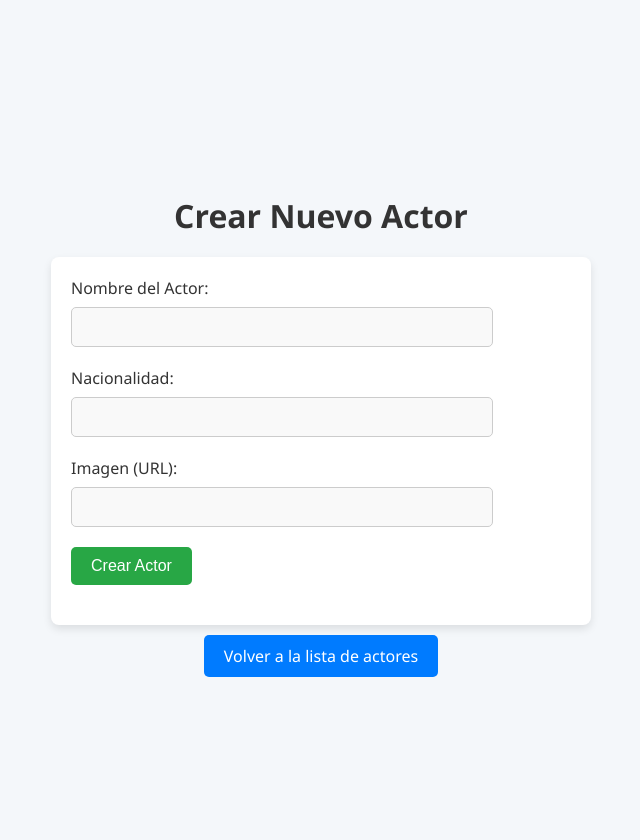
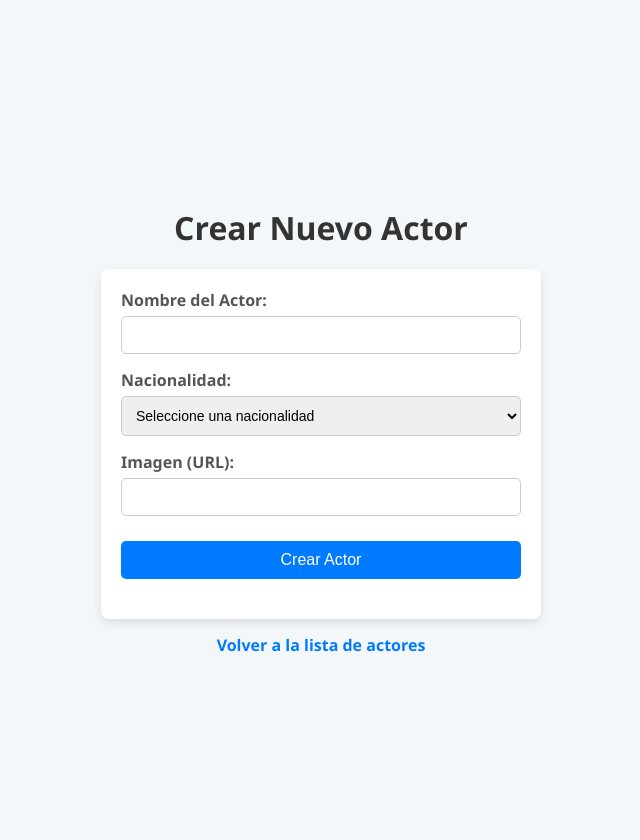
Before and after one commit to JoanValorr/peliculasCRUD, a PHP site: page /php/actor/crearActor.php in a window 1280 px wide. Shown: the whole page, without its empty margins (319-959 px from the left). Run offline with PHP 8.4, Linux system fonts and the light colour scheme; data comes from the database, SQL or seed files in the repository.

Commit message:
subir codigo

```diff
--- a/Proyecto_Pelis/css/borrar.css
+++ b/Proyecto_Pelis/css/borrar.css
@@ -8,6 +8,7 @@
     justify-content: center;
     align-items: center;
     min-height: 100vh;
+    user-select: none;
 }
 
 /* Contenedor principal */
--- a/Proyecto_Pelis/css/creación.css
+++ b/Proyecto_Pelis/css/creación.css
@@ -1,70 +1,86 @@
+/* General form styles */
+body {
+    font-family: Arial, sans-serif;
+    background-color: #f4f4f9;
+    margin: 0;
+    padding: 20px;
+    display: flex;
+    justify-content: center;
+    align-items: center;
+    min-height: 100vh;
+}
 
-/* Form container */
 form {
-    background-color: #fff;
+    background-color: #ffffff;
     border-radius: 8px;
-    box-shadow: 0 4px 8px rgba(0, 0, 0, 0.1);
+    box-shadow: 0 4px 10px rgba(0, 0, 0, 0.1);
     padding: 20px;
     width: 100%;
-    max-width: 500px;
-    justify-content: center;
-    align-items: center;
+    max-width: 400px;
 }
 
-/* Form label styling */
-label {
-    font-size: 1rem;
+h1 {
+    text-align: center;
     color: #333;
-    display: block;
-    margin-bottom: 8px;
+    margin-bottom: 20px;
 }
 
-/* Input field styling */
-input[type="text"] {
-    width: 80%;
+label {
+    display: block;
+    font-weight: bold;
+    margin-bottom: 5px;
+    color: #555;
+}
+
+input[type="text"], select {
+    width: 100%;
     padding: 10px;
-    font-size: 1rem;
+    margin-bottom: 15px;
     border: 1px solid #ccc;
     border-radius: 5px;
-    margin-bottom: 20px;
-    background-color: #f9f9f9;
+    font-size: 14px;
+    box-sizing: border-box;
 }
 
-/* Button styling */
-button[type="submit"] {
-    background-color: #28a745;
+button {
+    background-color: #5cb85c;
     color: white;
-    padding: 10px 20px;
+    font-size: 16px;
+    padding: 10px 15px;
     border: none;
     border-radius: 5px;
-    font-size: 1rem;
     cursor: pointer;
-    transition: background-color 0.3s ease;
+    width: 100%;
+    margin-top: 10px;
 }
 
-/* Button hover effect */
-button[type="submit"]:hover {
-    background-color: #218838;
+button:hover {
+    background-color: #4cae4c;
+}
+
+/* Error message */
+.error-message {
+    background-color: #f8d7da;
+    color: #721c24;
+    padding: 10px;
+    border: 1px solid #f5c6cb;
+    border-radius: 5px;
+    margin-bottom: 15px;
+    text-align: center;
 }
 
 /* Back button container */
 .backContainer {
-    margin-top: 20px;
+    margin-top: 15px;
     text-align: center;
 }
 
-/* Back button styling */
-a.btn {
+.backContainer .btn {
+    color: #007bff;
     text-decoration: none;
-    background-color: #007bff;
-    color: white;
-    padding: 10px 20px;
-    border-radius: 5px;
-    font-size: 1rem;
-    transition: background-color 0.3s ease;
+    font-weight: bold;
 }
 
-/* Back button hover effect */
-a.btn:hover {
-    background-color: #0056b3;
+.backContainer .btn:hover {
+    text-decoration: underline;
 }
--- a/Proyecto_Pelis/css/styles.css
+++ b/Proyecto_Pelis/css/styles.css
@@ -8,6 +8,7 @@
     flex-direction: column;
     align-items: center;
     min-height: 100vh;
+    user-select: none;
 }
 
 /* Botón de volver a inicio */
--- a/Proyecto_Pelis/css/stylesIndex.css
+++ b/Proyecto_Pelis/css/stylesIndex.css
@@ -7,6 +7,8 @@
     align-items: center;
     justify-content: center;
     height: 100vh;
+    user-select: none;
+
 }
 
 /* Title styling */
--- a/Proyecto_Pelis/php/actor/crearActor.php
+++ b/Proyecto_Pelis/php/actor/crearActor.php
@@ -1,44 +1,42 @@
 <?php
-include_once '../conBBDD.php'; // Este archivo ya debería tener la conexión a la base de datos
+include_once '../conBBDD.php'; // Asegúrate de que este archivo establece correctamente la conexión PDO en $pdo.
+
+$error = '';
 
 if ($_SERVER['REQUEST_METHOD'] === 'POST') {
-    // Recupera los datos del formulario
-    $nombreActor = $_POST['nombreActor'] ?? null;
-    $nacionalidadActor = $_POST['nacionalidadActor'] ?? null;
-    $imagenActor = $_POST['imagenActor'] ?? null;
-
-    // Depuración: muestra los valores recibidos para asegurarte de que la URL se está recibiendo
-    echo "Nombre Actor: " . htmlspecialchars($nombreActor) . "<br>";
-    echo "Imagen Actor: " . htmlspecialchars($imagenActor) . "<br>";
-    echo "Nacionalidad Actor: " . htmlspecialchars($nacionalidadActor) . "<br>";
-
+    $nombreActor = $_POST['nombreActor'] ?? '';
+    $nacionalidadActor = $_POST['nacionalidadActor'] ?? '';
+    $imagenActor = $_POST['imagenActor'] ?? '';
 
     if (empty($nombreActor) || empty($nacionalidadActor) || empty($imagenActor)) {
-        $error = "No has rellenado todos los campos.";
+        $error = 'Por favor, completa todos los campos.';
     } else {
         try {
-            // Escapa los valores para evitar inyecciones SQL
-            $nombreActorEscapado = htmlspecialchars($nombreActor);
-            $nacionalidadActorEscapada = htmlspecialchars($nacionalidadActor);
-            $imagenActorEscapada = htmlspecialchars($imagenActor);
+            $stmt = $pdo->prepare("INSERT INTO actor (nombreActor, nacionalidadActor, imagen) VALUES (:nombreActor, :nacionalidadActor, :imagen)");
+            $stmt->bindParam(':nombreActor', $nombreActor);
+            $stmt->bindParam(':nacionalidadActor', $nacionalidadActor, PDO::PARAM_INT);
+            $stmt->bindParam(':imagen', $imagenActor);
 
-            // Inserta en la base de datos usando PDO
-            $queryInsert = "INSERT INTO actor (nombreActor, nacionalidadActor, imagen) VALUES (:nombreActor, :nacionalidadActor, :imagenActor)";
-            $stmt = $pdo->prepare($queryInsert);
-            $stmt->bindParam(':nombreActor', $nombreActorEscapado, PDO::PARAM_STR);
-            $stmt->bindParam(':nacionalidadActor', $nacionalidadActorEscapada, PDO::PARAM_STR);
-            $stmt->bindParam(':imagenActor', $imagenActorEscapada, PDO::PARAM_STR);
-            $stmt->execute();
-
-            // Redirige al listado de actores después de insertar
-            header('Location: actor.php');
-            exit;
+            if ($stmt->execute()) {
+                header('Location: actor.php');
+                exit;
+            } else {
+                $error = 'Hubo un problema al crear el actor.';
+            }
         } catch (PDOException $e) {
-            $error = "Error al insertar el actor: " . $e->getMessage();
+            $error = 'Error en la base de datos: ' . $e->getMessage();
         }
     }
 }
 
+// Obtener las nacionalidades desde la base de datos
+$nacionalidades = [];
+try {
+    $stmt = $pdo->query("SELECT idPais, nombrePais FROM pais");
+    $nacionalidades = $stmt->fetchAll(PDO::FETCH_ASSOC);
+} catch (PDOException $e) {
+    $error = 'Error al obtener las nacionalidades: ' . $e->getMessage();
+}
 ?>
 
 <!DOCTYPE html>
@@ -61,13 +59,20 @@
 
     <form action="crearActor.php" method="POST">
         <label for="nombreActor">Nombre del Actor:</label>
-        <input type="text" id="nombreActor" name="nombreActor">
+        <input type="text" id="nombreActor" name="nombreActor" value="<?php echo htmlspecialchars($nombreActor ?? ''); ?>">
 
         <label for="nacionalidadActor">Nacionalidad:</label>
-        <input type="text" id="nacionalidadActor" name="nacionalidadActor">
+        <select id="nacionalidadActor" name="nacionalidadActor">
+            <option value="">Seleccione una nacionalidad</option>
+            <?php foreach ($nacionalidades as $nacionalidad) : ?>
+                <option value="<?php echo $nacionalidad['idPais']; ?>">
+                    <?php echo htmlspecialchars($nacionalidad['nombrePais']); ?>
+                </option>
+            <?php endforeach; ?>
+        </select>
 
         <label for="imagenActor">Imagen (URL):</label>
-        <input type="text" id="imagenActor" name="imagenActor">
+        <input type="text" id="imagenActor" name="imagenActor" value="<?php echo htmlspecialchars($imagenActor ?? ''); ?>">
 
         <button type="submit">Crear Actor</button>
     </form>
```
